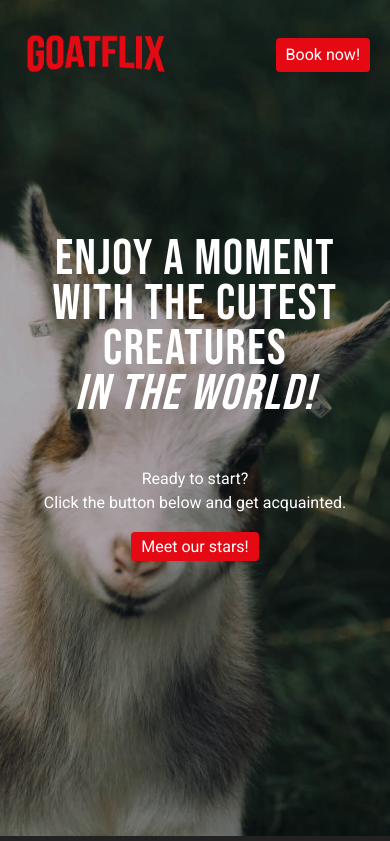
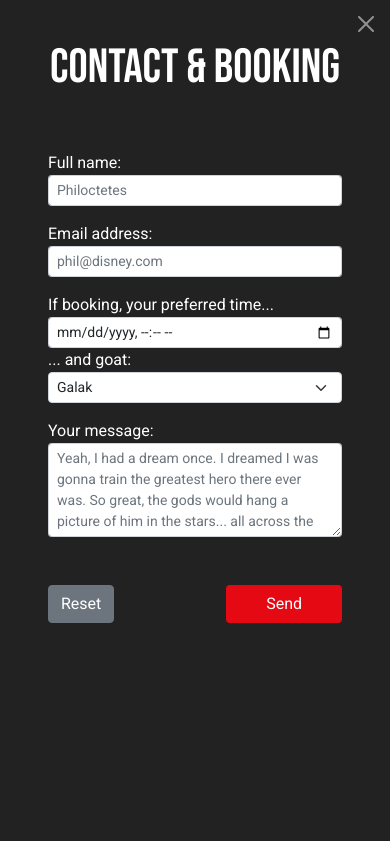
Before and after one commit to LuciusVH/Goatflix, a plain HTML site: page index.html in a window 390 px wide. Both pictures are taken after a click on the link "Book now!". Shown: the top 841 px of the page. Drawn offline with nearby package versions, Linux system fonts and the light colour scheme.

Commit message:
Finished styling modal & integrated to index.html

```diff
--- a/assets/css/style.css
+++ b/assets/css/style.css
@@ -309,6 +309,51 @@ footer ul {
 }
 
 
+/* _____ CONTACT MODAL _____ */
+
+.modal-content {
+    background-color: #222;
+}
+
+.modal-title {
+    font-family: "Bebas Neue", Helvetica;
+    font-size: 3em;
+    ;
+}
+
+form {
+    padding: 0 2em;
+}
+
+.modal-header {
+    position: relative;
+}
+
+.modal-header button {
+    position: absolute;
+    top: 0.5em;
+    right: 0.5em;
+}
+
+.modal-header,
+.modal-footer {
+    border: none;
+}
+
+.modal-header .btn-close {
+    margin: 0;
+    margin-bottom: 10.5em;
+}
+
+.modal-footer .button-cta {
+    padding: 7px 40px;
+}
+
+.form-label {
+    margin-bottom: 0;
+}
+
+
 /* _____ 404 PAGE _____ */
 
 .title-404 {
@@ -374,6 +419,9 @@ footer ul {
     .customer-picture {
         height: 8em;
     }
+    .modal-dialog {
+        max-width: 85%;
+    }
 }
 
 @media (max-width: 575px) {
@@ -401,6 +449,15 @@ footer ul {
     .img-404 {
         width: 75vw;
         padding: 5px;
+    }
+    .modal-dialog {
+        max-width: 100%;
+    }
+    .modal-header {
+        height: 16vh;
+    }
+    .modal-footer {
+        justify-content: space-between;
     }
 }
 
@@ -460,6 +517,18 @@ footer ul {
     .line2:after {
         font-size: 4em;
     }
+    .modal-header {
+        height: 11vh;
+    }
+    .modal-header h5 {
+        font-size: 2.2em;
+    }
+    .modal label {
+        font-size: smaller;
+    }
+    form {
+        padding: 0 1em;
+    }
 }
 
 @media (max-height: 300px) {
@@ -486,34 +555,3 @@ footer ul {
         display: none;
     }
 }
-
-
-/* _____ CONTACT MODAL _____ */
-
-.modal-dialog {
-    max-width: 65%;
-}
-
-.modal-content {
-    background-color: #222;
-}
-
-.modal-title {
-    font-family: "Bebas Neue", Helvetica;
-    font-size: 3em;
-    ;
-}
-
-.modal-header,
-.modal-footer {
-    border: none;
-}
-
-.modal-header .btn-close {
-    margin: 0;
-    margin-bottom: 10.5em;
-}
-
-.modal-footer .button-cta {
-    padding: 7px 40px;
-}
--- a/contact-modal.html
+++ /dev/null
@@ -1,43 +0,0 @@
-<!DOCTYPE html>
-<html lang="en">
-
-<head>
-    <meta charset="UTF-8">
-    <meta http-equiv="X-UA-Compatible" content="IE=edge">
-    <meta name="viewport" content="width=device-width, initial-scale=1.0">
-    <link href="https://cdn.jsdelivr.net/npm/bootstrap@5.0.0-beta3/dist/css/bootstrap.min.css" rel="stylesheet" integrity="sha384-eOJMYsd53ii+scO/bJGFsiCZc+5NDVN2yr8+0RDqr0Ql0h+rP48ckxlpbzKgwra6" crossorigin="anonymous">
-    <script src="https://kit.fontawesome.com/44aafefd57.js" crossorigin="anonymous"></script>
-    <link rel="stylesheet" href="https://cdn.jsdelivr.net/gh/fancyapps/fancybox@3.5.7/dist/jquery.fancybox.min.css" />
-    <link rel="stylesheet" href="assets/css/style.css" type="text/css">
-</head>
-
-<body>
-    <!-- Button trigger modal -->
-    <button type="button" class="btn btn-primary" data-bs-toggle="modal" data-bs-target=".contactModal">
-    Launch demo modal
-  </button>
-
-    <!-- Modal -->
-    <div class="modal fade contactModal" tabindex="-1" aria-labelledby="exampleModalLabel" aria-hidden="true">
-        <div class="modal-dialog modal-dialog-centered">
-            <div class="modal-content">
-                <div class="modal-header">
-                    <img src="/assets/img/phil.png" alt="Philoctetes, a satyr character (half-human, half-goat) in Disney's animation movie Hercules" class="d-none d-sm-block">
-                    <h5 class="modal-title" id="exampleModalLabel">Contact & Booking</h5>
-                    <button type="button" class="btn-close btn-close-white" data-bs-dismiss="modal" aria-label="Close"></button>
-                </div>
-                <div class="modal-body">
-                    ...
-                </div>
-                <div class="modal-footer">
-                    <input type="reset" class="btn btn-secondary" value="Reset"></button>
-                    <input type="submit" class="button-cta" value="Send"></button>
-                </div>
-            </div>
-        </div>
-    </div>
-
-    <script src="https://cdn.jsdelivr.net/npm/bootstrap@5.0.0-beta3/dist/js/bootstrap.bundle.min.js" integrity="sha384-JEW9xMcG8R+pH31jmWH6WWP0WintQrMb4s7ZOdauHnUtxwoG2vI5DkLtS3qm9Ekf" crossorigin="anonymous"></script>
-</body>
-
-</html>
--- a/index.html
+++ b/index.html
@@ -19,7 +19,7 @@
             <div class="row container-fluid p-0 g-0">
                 <div class="col-12 header-wrapper">
                     <img src="assets/img/logo.png" alt="logo">
-                    <a href="#" class="button-cta">Book now!</a>
+                    <a href="#" class="button-cta" data-bs-toggle="modal" data-bs-target=".contactModal">Book now!</a>
                 </div>
             </div>
         </header>
@@ -93,7 +93,7 @@
                                 <h3>Galak</h3>
                             </div>
                         </div>
-                        <div class="goat-cta no-display"><a href="#" class="button-cta">Book me!</a></div>
+                        <div class="goat-cta no-display"><a href="#" class="button-cta" data-bs-toggle="modal" data-bs-target=".contactModal">Book me!</a></div>
                     </div>
                 </div>
                 <div class="col-12 col-xl-9 goat-description">
@@ -106,7 +106,7 @@
                     <p>Can you imagine that, the text of your next webpage?! I just can't do it. I like text that wasn’t captured. I think the only card she has is the Lorem card. It also could be some wordsmith sitting on their bed that weights 400 pounds.
                         It could be Russia, but it could also be China. Lorem Ipsum is the single greatest threat. That's to be expected. They’re bringing mistakes. We are not - we are not keeping up with other websites.</p>
                 </div>
-                <div class="goat-cta d-flex justify-content-center d-block d-sm-none"><a href="#" class="button-cta">Book Galak!</a></div>
+                <div class="goat-cta d-flex justify-content-center d-block d-sm-none"><a href="#" class="button-cta" data-bs-toggle="modal" data-bs-target=".contactModal">Book Galak!</a></div>
             </div>
             <hr class="divider no-display">
             <div class="row flex-row-reverse">
@@ -120,7 +120,7 @@
                                 <h3>Orion</h3>
                             </div>
                         </div>
-                        <div class="goat-cta no-display"><a href="#" class="button-cta">Book me!</a></div>
+                        <div class="goat-cta no-display"><a href="#" class="button-cta" data-bs-toggle="modal" data-bs-target=".contactModal">Book me!</a></div>
                     </div>
                 </div>
                 <div class="col-12 col-xl-9 goat-description">
@@ -133,7 +133,7 @@
                     <p>Can you imagine that, the text of your next webpage?! I just can't do it. I like text that wasn’t captured. I think the only card she has is the Lorem card. It also could be some wordsmith sitting on their bed that weights 400 pounds.
                         It could be Russia, but it could also be China. Lorem Ipsum is the single greatest threat. That's to be expected. They’re bringing mistakes. We are not - we are not keeping up with other websites.</p>
                 </div>
-                <div class="goat-cta d-flex justify-content-center d-block d-sm-none"><a href="#" class="button-cta">Book Orion!</a></div>
+                <div class="goat-cta d-flex justify-content-center d-block d-sm-none"><a href="#" class="button-cta" data-bs-toggle="modal" data-bs-target=".contactModal">Book Orion!</a></div>
             </div>
         </div>
         <!-- Images for the gallery -->
@@ -213,6 +213,70 @@
     </footer>
     <!-- /Footer -->
 
+    <!-- Contact Modal -->
+    <div class="modal fade contactModal" tabindex="-1" aria-labelledby="ModalLabel" aria-hidden="true">
+        <div class="modal-dialog modal-dialog-centered modal-lg modal-fullscreen-md-down">
+            <div class="modal-content">
+                <div class="modal-header justify-content-around">
+                    <img src="/assets/img/phil.png" alt="Philoctetes, a satyr character (half-human, half-goat) in Disney's animation movie Hercules" class="d-none d-sm-block">
+                    <h5 class="modal-title" id="ModalLabel">Contact & Booking</h5>
+                    <button type="button" class="btn-close btn-close-white" data-bs-dismiss="modal" aria-label="Close"></button>
+                </div>
+                <form action="https://formdump.codeinstitute.net" method="post">
+                    <div class="modal-body container">
+                        <div class="mb-3 row">
+                            <div class="col-12 col-sm-3">
+                                <label for="name" class="form-label">Full name:</label>
+                            </div>
+                            <div class="col-12 col-sm-9">
+                                <input type="text" class="form-control form-control-sm" id="name" placeholder="Philoctetes" required>
+                            </div>
+                        </div>
+                        <div class="mb-3 row">
+                            <div class="col-12 col-sm-3">
+                                <label for="email" class="form-label">Email address:</label>
+                            </div>
+                            <div class="col-12 col-sm-9">
+                                <input type="email" class="form-control form-control-sm" id="email" placeholder="phil@disney.com" required>
+                            </div>
+                        </div>
+                        <div class="mb-3 row">
+                            <div class="col-12 col-sm-3">
+                                <label for="bookedTime" class="form-label">If booking, your preferred time...</label>
+                            </div>
+                            <div class="col-12 col-sm-3">
+                                <input type="datetime-local" class="form-control form-control-sm" id="bookedTime">
+                            </div>
+                            <div class="col-12 col-sm-3">
+                                <label for="bookedGoat" class="form-label">... and goat:</label>
+                            </div>
+                            <div class="col-12 col-sm-3">
+                                <select class="form-select form-select-sm" aria-label="Default select example" id="bookedGoat">
+                                        <option value="1" selected>Galak</option>
+                                        <option value="2">Orion</option>
+                                        <option value="3">Rosita</option>
+                                      </select>
+                            </div>
+                        </div>
+                        <div class="mb-3 row">
+                            <div class="col-12 col-sm-3">
+                                <label for="message" class="form-label">Your message:</label>
+                            </div>
+                            <div class="col-12 col-sm-9">
+                                <textarea class="form-control form-control-sm" id="message" rows="4" placeholder="Yeah, I had a dream once. I dreamed I was gonna train the greatest hero there ever was. So great, the gods would hang a picture of him in the stars... all across the sky... and people would say, 'That's Phil's boy.' That's right."></textarea>
+                            </div>
+                        </div>
+                    </div>
+                    <div class="modal-footer">
+                        <input type="reset" class="btn btn-secondary" value="Reset"></button>
+                        <input type="submit" class="button-cta" value="Send"></button>
+                    </div>
+                </form>
+            </div>
+        </div>
+    </div>
+    <!-- /Contact Modal -->
+
     <script src="https://cdn.jsdelivr.net/npm/bootstrap@5.0.0-beta3/dist/js/bootstrap.bundle.min.js" integrity="sha384-JEW9xMcG8R+pH31jmWH6WWP0WintQrMb4s7ZOdauHnUtxwoG2vI5DkLtS3qm9Ekf" crossorigin="anonymous"></script>
     <script src="https://cdn.jsdelivr.net/npm/jquery@3.5.1/dist/jquery.min.js"></script>
     <script src="https://cdn.jsdelivr.net/gh/fancyapps/fancybox@3.5.7/dist/jquery.fancybox.min.js"></script>
```
